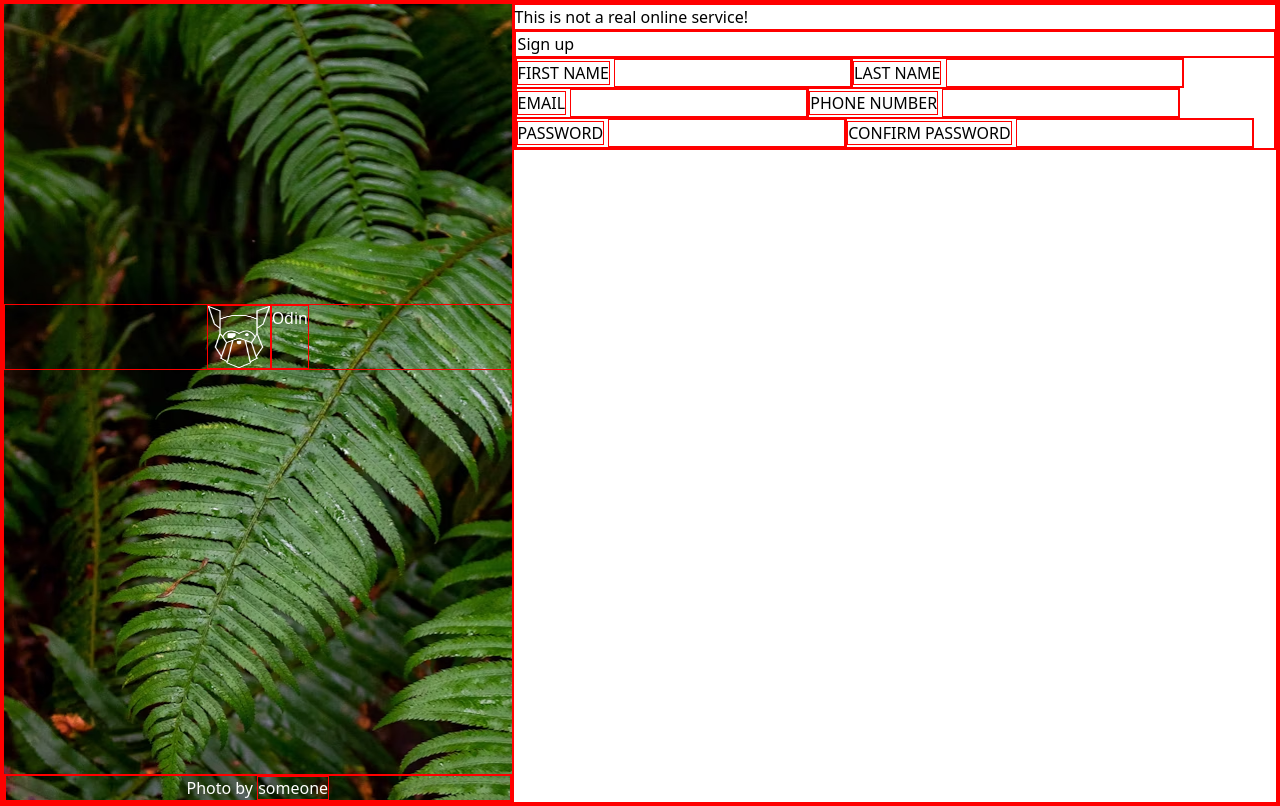
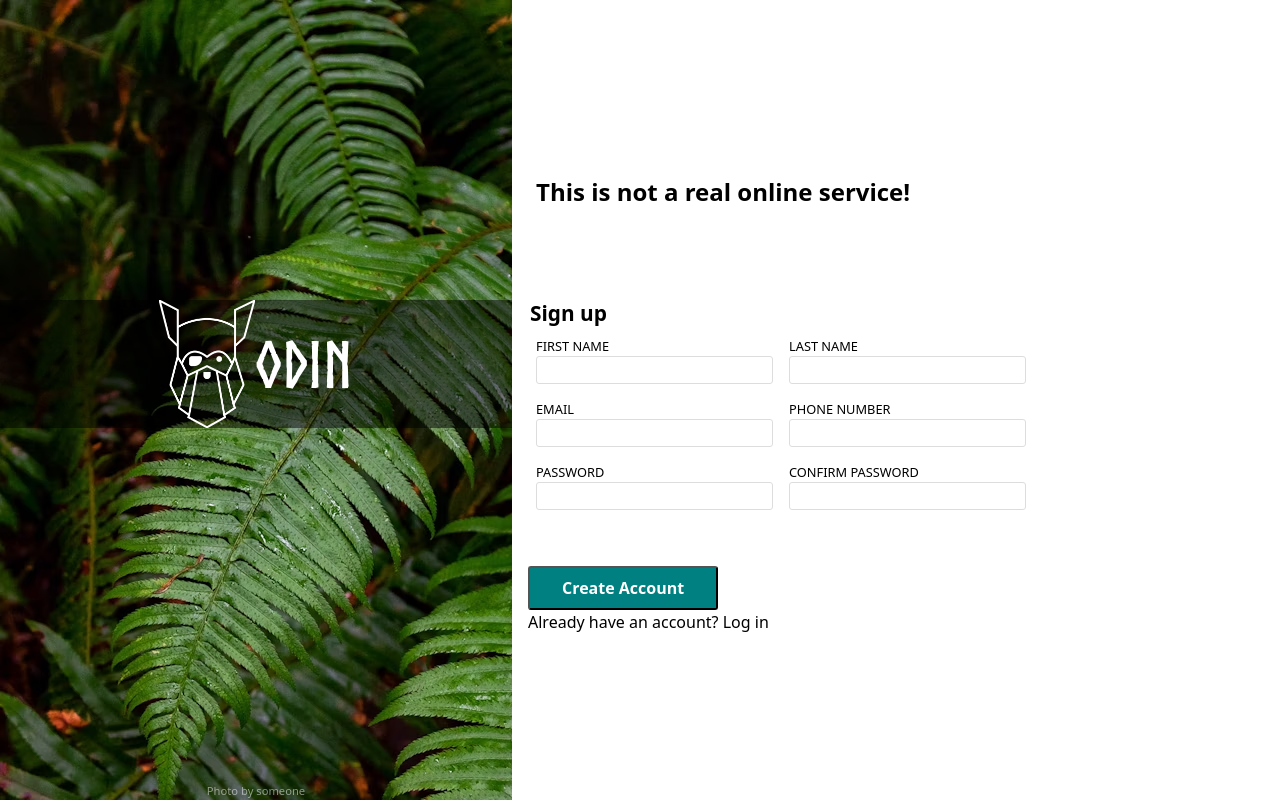
Before and after one commit to ThibautWeb/signup-form, a plain HTML site: page index.html in a window 1280 px wide. Drawn offline with Linux system fonts and the light colour scheme.

Commit message:
Complete project
More or less

```diff
--- a/index.html
+++ b/index.html
@@ -21,7 +21,9 @@
       </section>
 
       <section class="right">
-        <p>This is not a real online service!</p>
+        <div class="top">
+          <p>This is not a real online service!</p>
+        </div>
         <form>
           <legend>Sign up</legend>
           <div class="fields">
@@ -51,6 +53,10 @@
             </div>
           </div>
         </form>
+        <div class="bottom">
+          <button>Create Account</button>
+          <p>Already have an account? <a>Log in</a></p>
+        </div>
       </section>
     </div>
 
--- a/style.css
+++ b/style.css
@@ -1,5 +1,9 @@
 * {
-  border: 1px solid red;
+}
+
+@font-face {
+  font-family: Norse-Bold;
+  src: url(Norse-Bold.otf);
 }
 
 .container {
@@ -22,28 +26,73 @@ section.left .title {
   top: 300px;
   display: flex;
   justify-content: center;
+  align-items: center;
+  background-color: rgba(0,0,0,0.5);
 }
 .title img {
-  width: 4em;
-  height: 4em;
-  opacity: 1;
+  width: 6em;
 }
 .title p {
-  opacity: 1;
+  font-family: Norse-Bold, sans-serif;
+  font-size: 4em;
 }
 
 .credit  {
 }
 .credit p {
   text-align: center;
+  font-size: 0.7em;
+  opacity: 0.5;
 }
 
 section.right {
   flex: 1 1 60vw;
   height: 100vh;
+  display: flex;
+  flex-direction: column;
+  justify-content: center;
+}
+.top {
 }
 
+.top p {
+  font-weight: bold;
+  font-size: 1.5em;
+  padding: 1em;
+  margin-bottom: 2em;
+}
+form {
+  padding: 1em;
+}
+form legend {
+  font-size: 1.3em;
+  font-weight: bold;
+}
 form .fields {
   display: flex;
   flex-wrap: wrap;
 }
+.fields div {
+  margin: 0.5em;
+}
+.fields label {
+  display: block;
+  font-size: 0.8em;
+}
+.fields input {
+  border-radius: 3px;
+  border: 1px solid #dddddd;
+}
+
+.bottom {
+  margin-top: 1em;
+  padding: 1em;
+}
+
+.bottom button {
+  background-color: teal;
+  color: white;
+  font-weight: bold;
+  border-radius: 3px;
+  padding: 0.5em 2em;
+}
```
